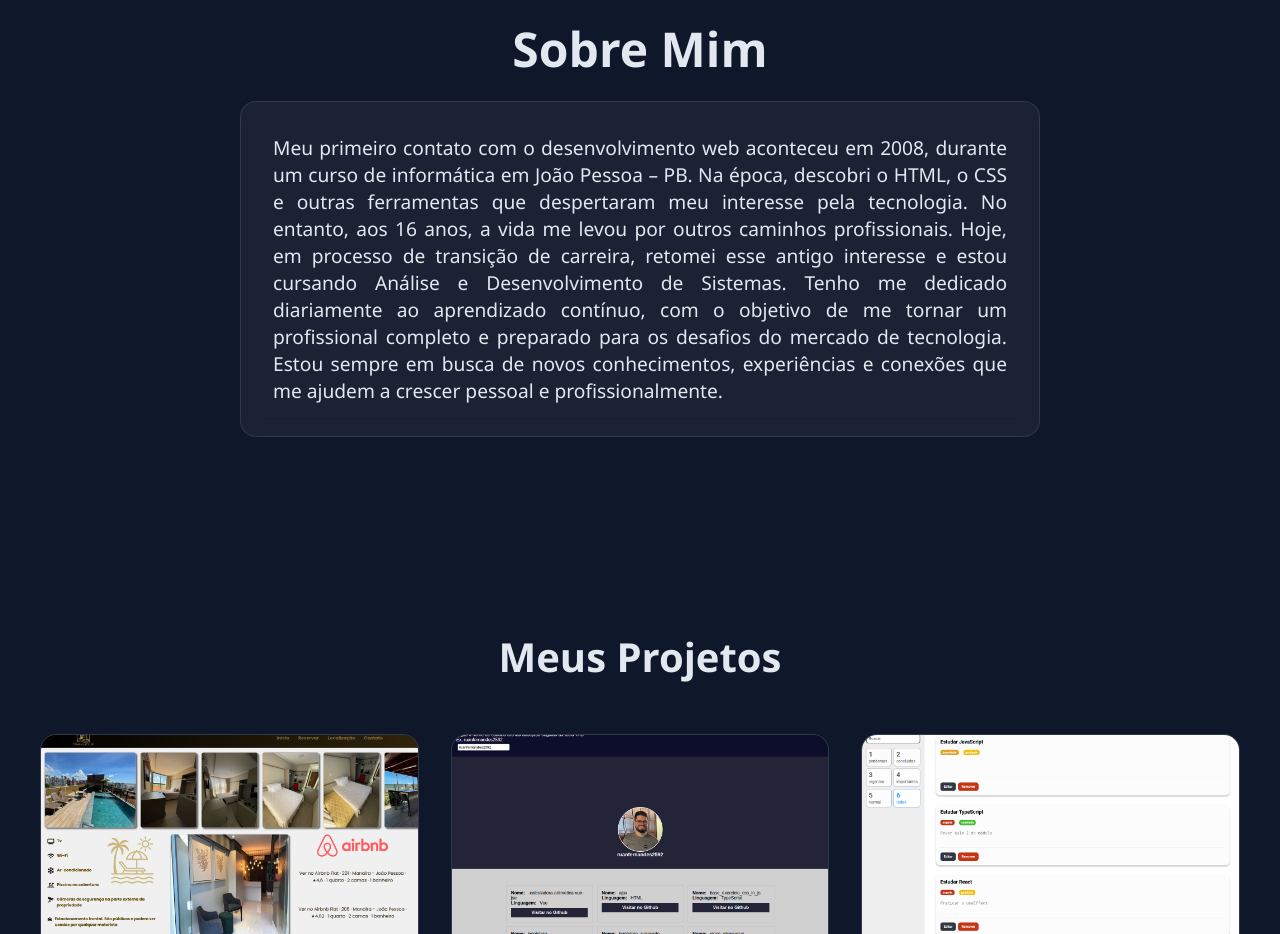
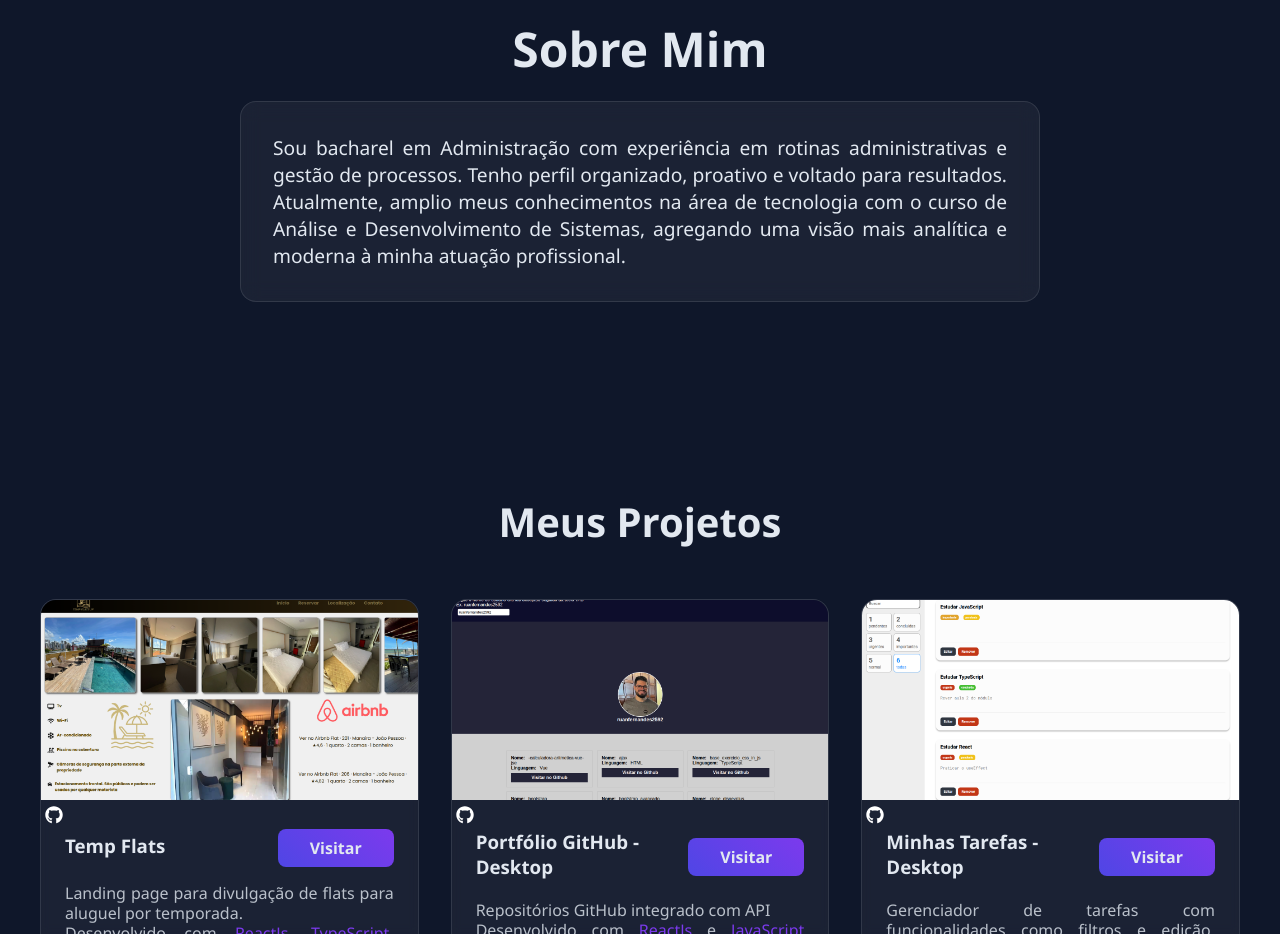
Before and after one commit to ruanfernandes2592/basic-portfolio, a React (Vite) app: page / in a window 1280 px wide. Shown: the part 880-1814 px from the top of the page. Built offline with nearby package versions, Linux system fonts and the light colour scheme.

Commit message:
Ajuste texto apresentação

```diff
--- a/src/App.tsx
+++ b/src/App.tsx
@@ -114,17 +114,12 @@ function App() {
         <h2 className="sobre-titulo">Sobre Mim</h2>
         <div className="sobre-caixa">
           <p className="sobre-paragrafo">
-            Meu primeiro contato com o desenvolvimento web aconteceu em 2008,
-            durante um curso de informática em João Pessoa – PB. Na época,
-            descobri o HTML, o CSS e outras ferramentas que despertaram meu
-            interesse pela tecnologia. No entanto, aos 16 anos, a vida me levou
-            por outros caminhos profissionais. Hoje, em processo de transição de
-            carreira, retomei esse antigo interesse e estou cursando Análise e
-            Desenvolvimento de Sistemas. Tenho me dedicado diariamente ao
-            aprendizado contínuo, com o objetivo de me tornar um profissional
-            completo e preparado para os desafios do mercado de tecnologia.
-            Estou sempre em busca de novos conhecimentos, experiências e
-            conexões que me ajudem a crescer pessoal e profissionalmente.
+            Sou bacharel em Administração com experiência em rotinas
+            administrativas e gestão de processos. Tenho perfil organizado,
+            proativo e voltado para resultados. Atualmente, amplio meus
+            conhecimentos na área de tecnologia com o curso de Análise e
+            Desenvolvimento de Sistemas, agregando uma visão mais analítica e
+            moderna à minha atuação profissional.
           </p>
         </div>
       </section>
```
